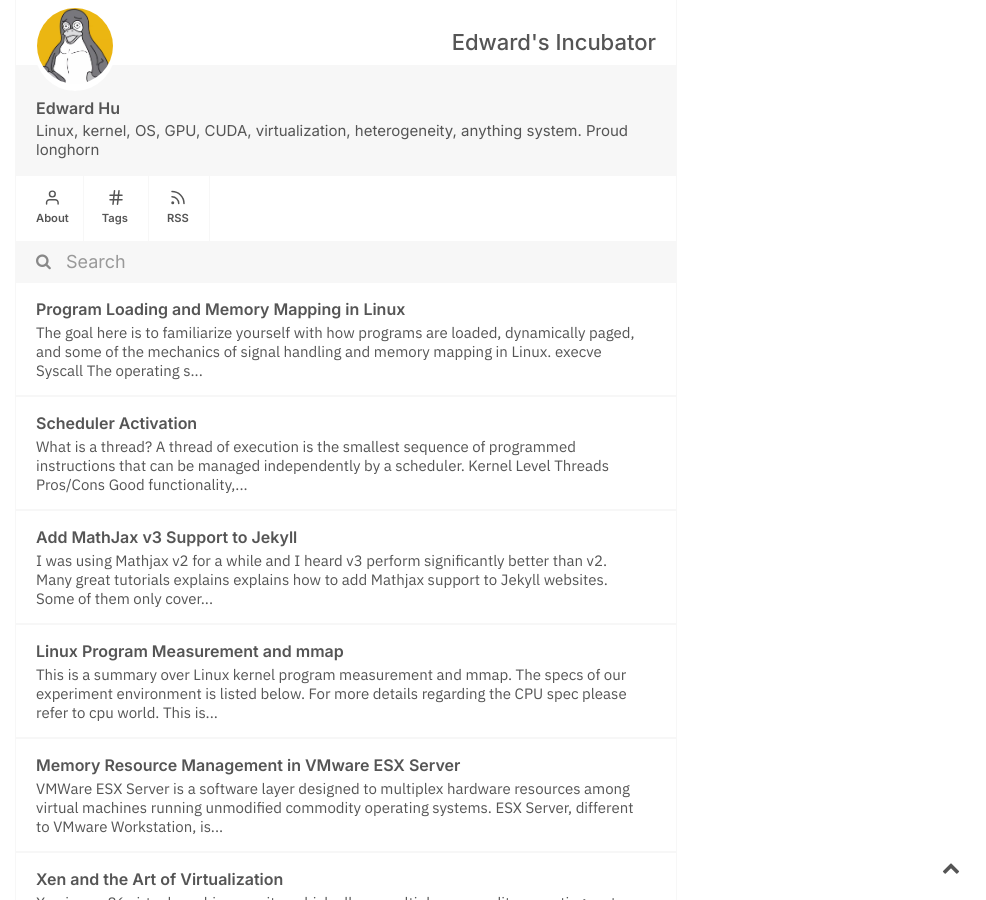
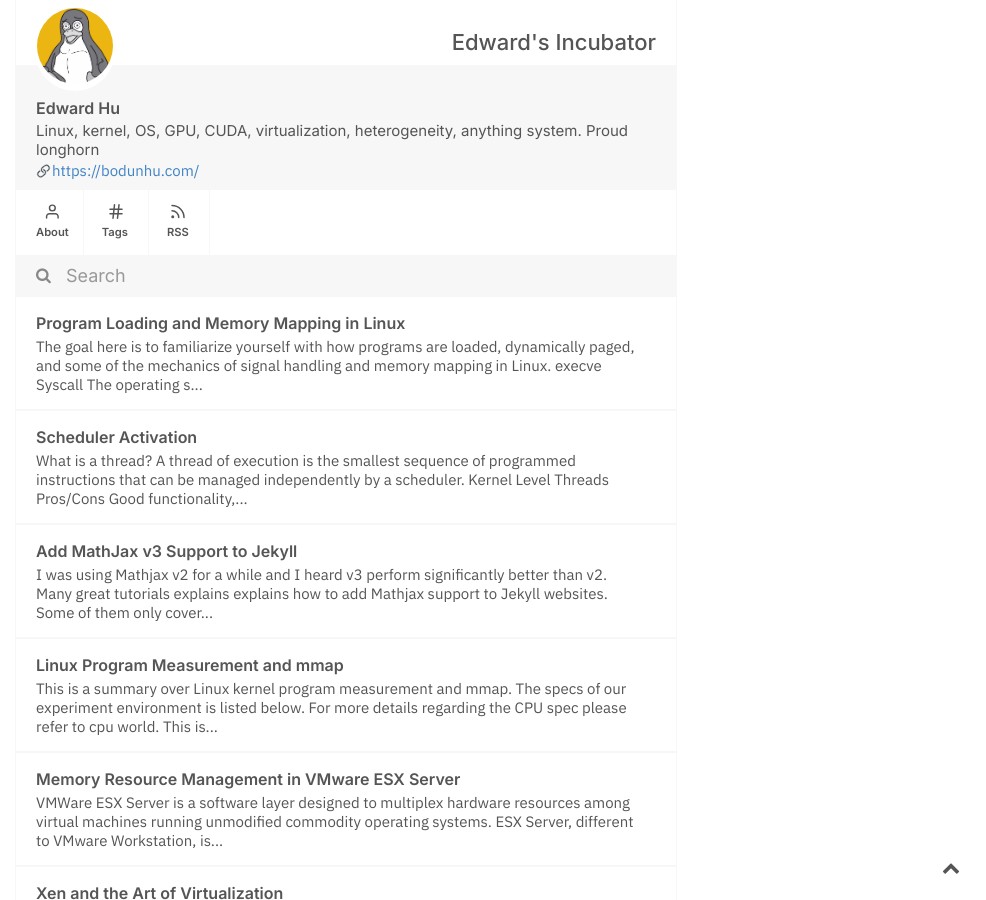
Before and after one commit to BDHU/blog, a Jekyll site: the page built from index.html, in a window 1280 px wide and 900 px high. Shown: the whole window, without its empty margins (294-1280 px from the left). Built offline with Jekyll 4.4.1, drawn with Linux system fonts in a browser that asks for light colours; the list of posts is cut into pages by our own code.

Commit message:
Include main website link in header

```diff
--- a/_includes/header.html
+++ b/_includes/header.html
@@ -78,13 +78,13 @@
             <div class="userdesc">
                 <p class="title-sans">{{site.user_description}}</p>
             </div>
-            <!-- <div class="link-to-notes">
+            <div class="link-to-notes">
                 <svg height="16" width="15" viewBox="0 0 24 24" class="anchor-link">
                     <path d="M11.96 14.945c-.067 0-.136-.01-.203-.027-1.13-.318-2.097-.986-2.795-1.932-.832-1.125-1.176-2.508-.968-3.893s.942-2.605 2.068-3.438l3.53-2.608c2.322-1.716 5.61-1.224 7.33 1.1.83 1.127 1.175 2.51.967 3.895s-.943 2.605-2.07 3.438l-1.48 1.094c-.333.246-.804.175-1.05-.158-.246-.334-.176-.804.158-1.05l1.48-1.095c.803-.592 1.327-1.463 1.476-2.45.148-.988-.098-1.975-.69-2.778-1.225-1.656-3.572-2.01-5.23-.784l-3.53 2.608c-.802.593-1.326 1.464-1.475 2.45-.15.99.097 1.975.69 2.778.498.675 1.187 1.15 1.992 1.377.4.114.633.528.52.928-.092.33-.394.547-.722.547z" stroke-width="1" stroke-linecap="round" stroke-linejoin="round"/>
                     <path d="M7.27 22.054c-1.61 0-3.197-.735-4.225-2.125-.832-1.127-1.176-2.51-.968-3.894s.943-2.605 2.07-3.438l1.478-1.094c.334-.245.805-.175 1.05.158s.177.804-.157 1.05l-1.48 1.095c-.803.593-1.326 1.464-1.475 2.45-.148.99.097 1.975.69 2.778 1.225 1.657 3.57 2.01 5.23.785l3.528-2.608c1.658-1.225 2.01-3.57.785-5.23-.498-.674-1.187-1.15-1.992-1.376-.4-.113-.633-.527-.52-.927.112-.4.528-.63.926-.522 1.13.318 2.096.986 2.794 1.932 1.717 2.324 1.224 5.612-1.1 7.33l-3.53 2.608c-.933.693-2.023 1.026-3.105 1.026z" stroke-width="1" stroke-linecap="round" stroke-linejoin="round"/>
                 </svg>
-                <a href="/notes">{{site.notes_url}}/notes</a>
-            </div> -->
+                <a href="/notes">https://bodunhu.com/</a>
+            </div>
         </div>
     </div>
     <div class="avatar disable-select" title="click me to know more">
```
